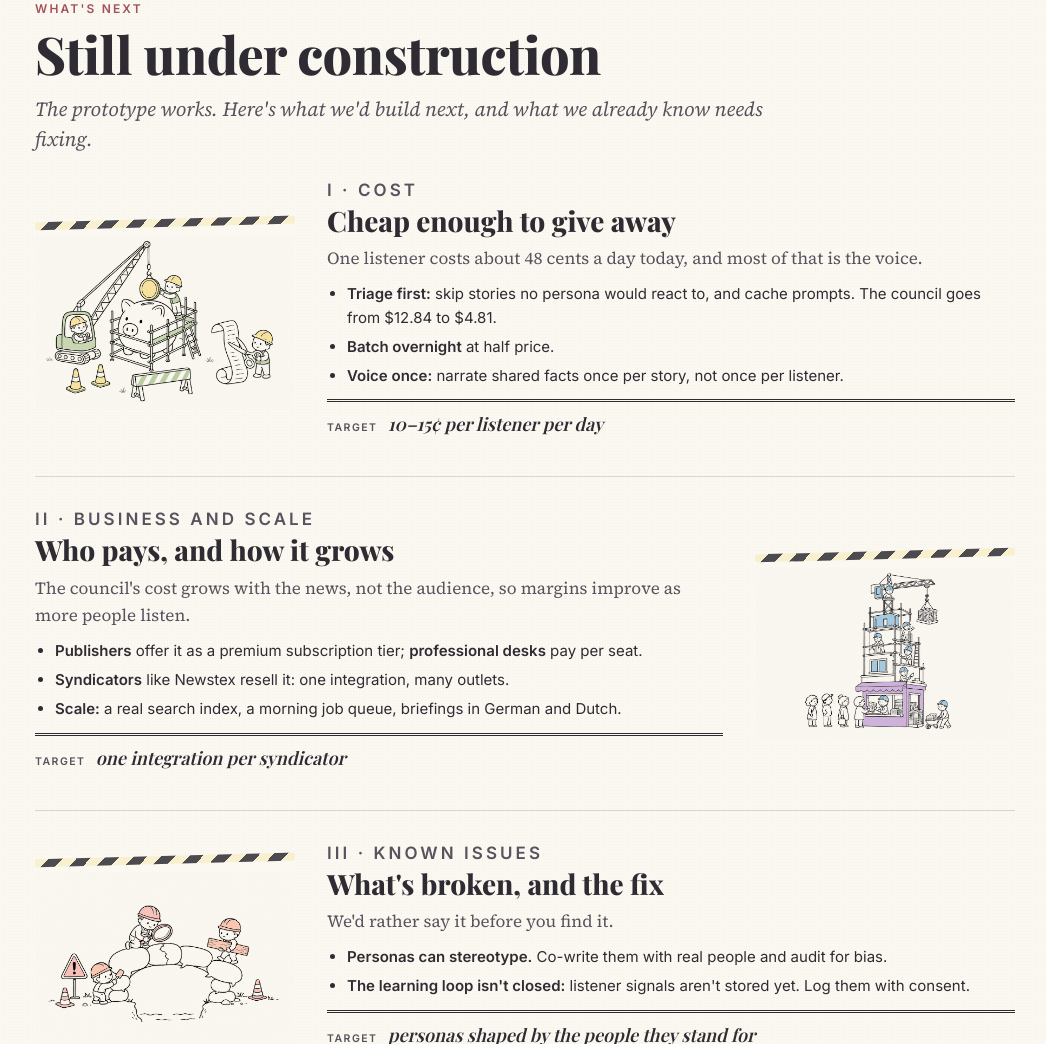
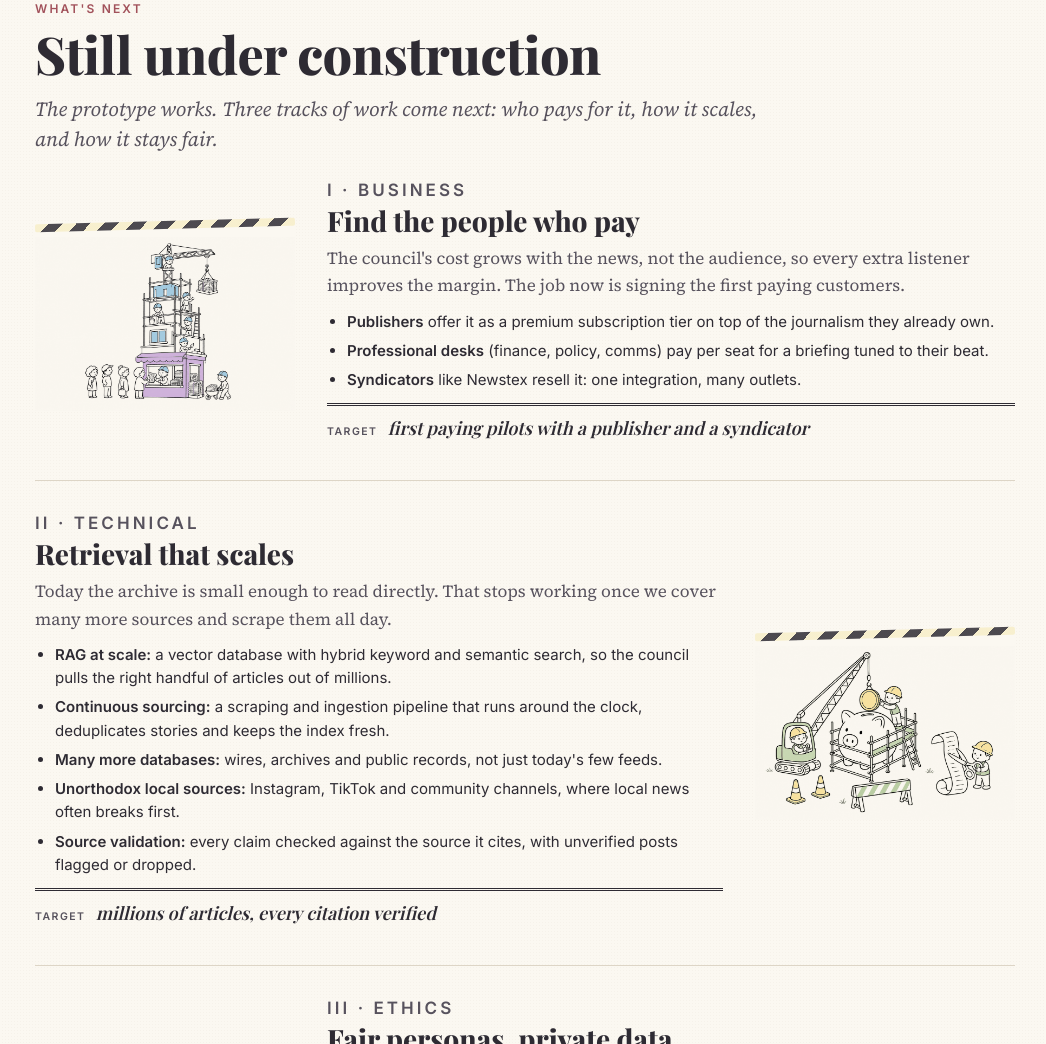
Before and after one commit to sri-ram-swaminathan/daily-briefing, a plain HTML site: page site/index.html in a window 1280 px wide. Shown: the part 10956-12000 px from the top of the page, without its empty margins (29-1075 px from the left). Drawn offline with nearby package versions, Linux system fonts and the light colour scheme; no server answers; a web font is replaced by a local one.

Commit message:
What's next: split into business, technical and ethics tracks
Co-Authored-By: Claude Opus 5.5 <noreply@anthropic.com>

```diff
--- a/site/index.html
+++ b/site/index.html
@@ -9,7 +9,7 @@
   <link rel="preconnect" href="https://fonts.googleapis.com">
   <link rel="preconnect" href="https://fonts.gstatic.com" crossorigin>
   <link href="https://fonts.googleapis.com/css2?family=UnifrakturMaguntia&family=Playfair+Display:ital,wght@0,600;0,800;0,900;1,600;1,700&family=Source+Serif+4:ital,opsz,wght@0,8..60,400;0,8..60,600;1,8..60,400&family=Inter:wght@400;500;600&display=swap" rel="stylesheet">
-  <link rel="stylesheet" href="styles.css?v=20261121d">
+  <link rel="stylesheet" href="styles.css?v=20261121e">
 </head>
 <body>
   <a class="skip" href="#briefing">Skip to your briefing</a>
@@ -196,41 +196,43 @@
       <header class="section-head">
         <p class="kicker">What's next</p>
         <h2>Still under construction</h2>
-        <p class="dek">The prototype works. Here's what we'd build next, and what we already know needs fixing.</p>
+        <p class="dek">The prototype works. Three tracks of work come next: who pays for it, how it scales, and how it stays fair.</p>
       </header>
       <div class="next-list">
+        <article class="next-item">
+          <figure class="site-art">
+            <div class="tape" aria-hidden="true"></div>
+            <img src="assets/next/business.png" alt="Hand-drawn construction site: a newspaper kiosk grows into a tall building with scaffolding and a crane." width="960" height="640" loading="lazy">
+          </figure>
+          <div class="next-text">
+            <p class="kicker">I · Business</p>
+            <h3>Find the people who pay</h3>
+            <p>The council's cost grows with the news, not the audience, so every extra listener improves the margin. The job now is signing the first paying customers.</p>
+            <ul>
+              <li><b>Publishers</b> offer it as a premium subscription tier on top of the journalism they already own.</li>
+              <li><b>Professional desks</b> (finance, policy, comms) pay per seat for a briefing tuned to their beat.</li>
+              <li><b>Syndicators</b> like Newstex resell it: one integration, many outlets.</li>
+            </ul>
+            <p class="next-goal"><span class="smallcaps">Target</span> first paying pilots with a publisher and a syndicator</p>
+          </div>
+        </article>
         <article class="next-item">
           <figure class="site-art">
             <div class="tape" aria-hidden="true"></div>
             <img src="assets/next/cost.png" alt="Hand-drawn construction site: a crane lowers a coin into a piggy bank wrapped in scaffolding." width="960" height="640" loading="lazy">
           </figure>
           <div class="next-text">
-            <p class="kicker">I · Cost</p>
-            <h3>Cheap enough to give away</h3>
-            <p>One listener costs about 48 cents a day today, and most of that is the voice.</p>
+            <p class="kicker">II · Technical</p>
+            <h3>Retrieval that scales</h3>
+            <p>Today the archive is small enough to read directly. That stops working once we cover many more sources and scrape them all day.</p>
             <ul>
-              <li><b>Triage first:</b> skip stories no persona would react to, and cache prompts. The council goes from $12.84 to $4.81.</li>
-              <li><b>Batch overnight</b> at half price.</li>
-              <li><b>Voice once:</b> narrate shared facts once per story, not once per listener.</li>
+              <li><b>RAG at scale:</b> a vector database with hybrid keyword and semantic search, so the council pulls the right handful of articles out of millions.</li>
+              <li><b>Continuous sourcing:</b> a scraping and ingestion pipeline that runs around the clock, deduplicates stories and keeps the index fresh.</li>
+              <li><b>Many more databases:</b> wires, archives and public records, not just today's few feeds.</li>
+              <li><b>Unorthodox local sources:</b> Instagram, TikTok and community channels, where local news often breaks first.</li>
+              <li><b>Source validation:</b> every claim checked against the source it cites, with unverified posts flagged or dropped.</li>
             </ul>
-            <p class="next-goal"><span class="smallcaps">Target</span> 10–15¢ per listener per day</p>
-          </div>
-        </article>
-        <article class="next-item">
-          <figure class="site-art">
-            <div class="tape" aria-hidden="true"></div>
-            <img src="assets/next/business.png" alt="Hand-drawn construction site: a newspaper kiosk grows into a tall building with scaffolding and a crane." width="960" height="640" loading="lazy">
-          </figure>
-          <div class="next-text">
-            <p class="kicker">II · Business and scale</p>
-            <h3>Who pays, and how it grows</h3>
-            <p>The council's cost grows with the news, not the audience, so margins improve as more people listen.</p>
-            <ul>
-              <li><b>Publishers</b> offer it as a premium subscription tier; <b>professional desks</b> pay per seat.</li>
-              <li><b>Syndicators</b> like Newstex resell it: one integration, many outlets.</li>
-              <li><b>Scale:</b> a real search index, a morning job queue, briefings in German and Dutch.</li>
-            </ul>
-            <p class="next-goal"><span class="smallcaps">Target</span> one integration per syndicator</p>
+            <p class="next-goal"><span class="smallcaps">Target</span> millions of articles, every citation verified</p>
           </div>
         </article>
         <article class="next-item">
@@ -239,14 +241,15 @@
             <img src="assets/next/issues.png" alt="Hand-drawn repair site: workers mend a cracked bridge made of speech bubbles beside a warning sign." width="960" height="640" loading="lazy">
           </figure>
           <div class="next-text">
-            <p class="kicker">III · Known issues</p>
-            <h3>What's broken, and the fix</h3>
-            <p>We'd rather say it before you find it.</p>
+            <p class="kicker">III · Ethics</p>
+            <h3>Fair personas, private data</h3>
+            <p>A council that speaks for people has to represent them fairly and treat what they tell it with care.</p>
             <ul>
-              <li><b>Personas can stereotype.</b> Co-write them with real people and audit for bias.</li>
-              <li><b>The learning loop isn't closed:</b> listener signals aren't stored yet. Log them with consent.</li>
+              <li><b>No stereotypes:</b> co-write personas with the people they stand for and audit them for racist or stereotyped portrayals before they go live.</li>
+              <li><b>GDPR by design:</b> collect only what we need, with clear consent, data kept in the EU, and the right to see or delete it.</li>
+              <li><b>No hidden monitoring:</b> listener signals are logged only with consent, anonymised, and never sold or used to track people.</li>
             </ul>
-            <p class="next-goal"><span class="smallcaps">Target</span> personas shaped by the people they stand for</p>
+            <p class="next-goal"><span class="smallcaps">Target</span> audited personas and GDPR-compliant data</p>
           </div>
         </article>
       </div>
@@ -263,6 +266,6 @@
   </footer>
 
   <div class="toast" id="toast" role="status" hidden></div>
-  <script src="app.js?v=20261121d"></script>
+  <script src="app.js?v=20261121e"></script>
 </body>
 </html>
```
